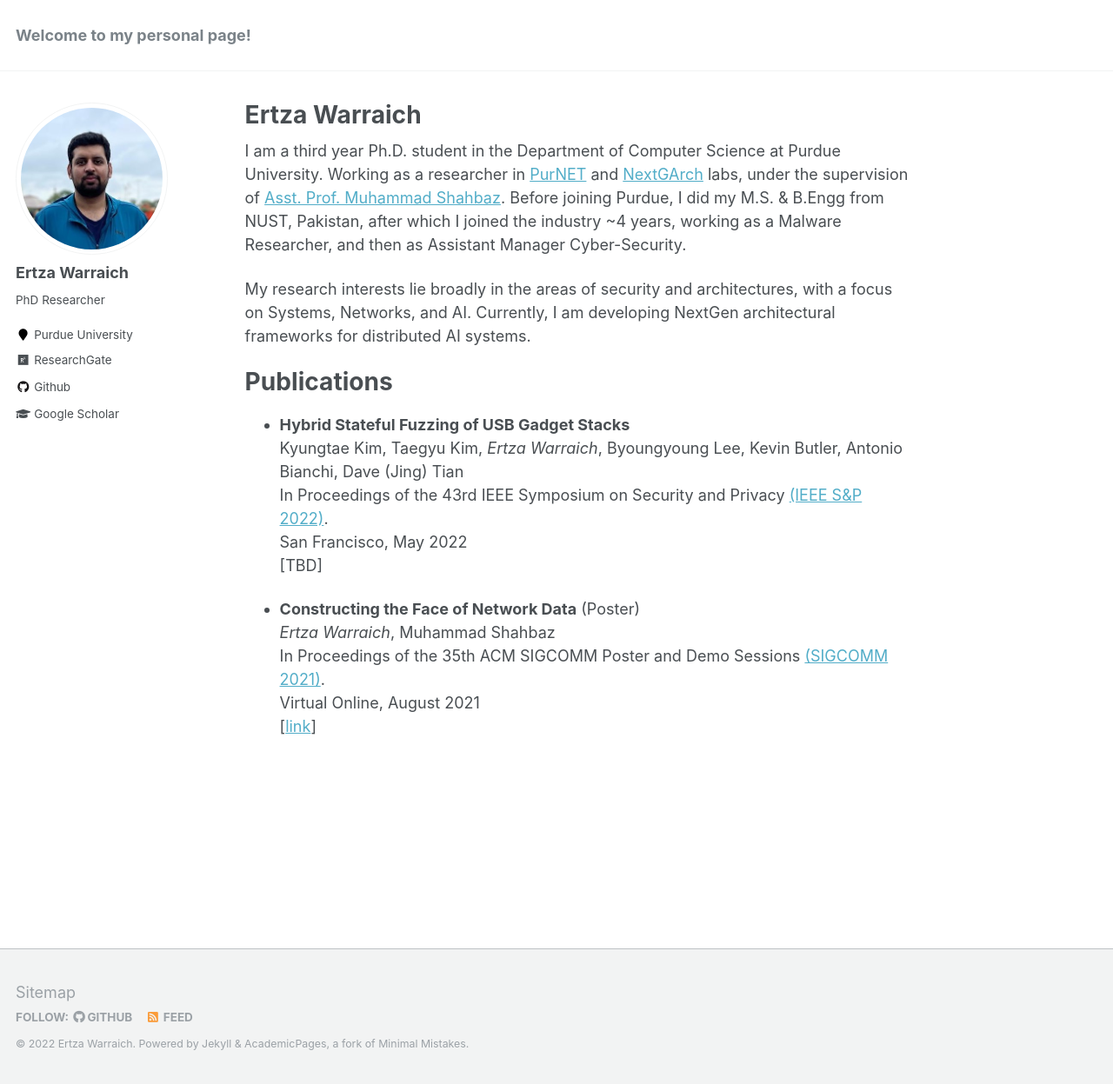
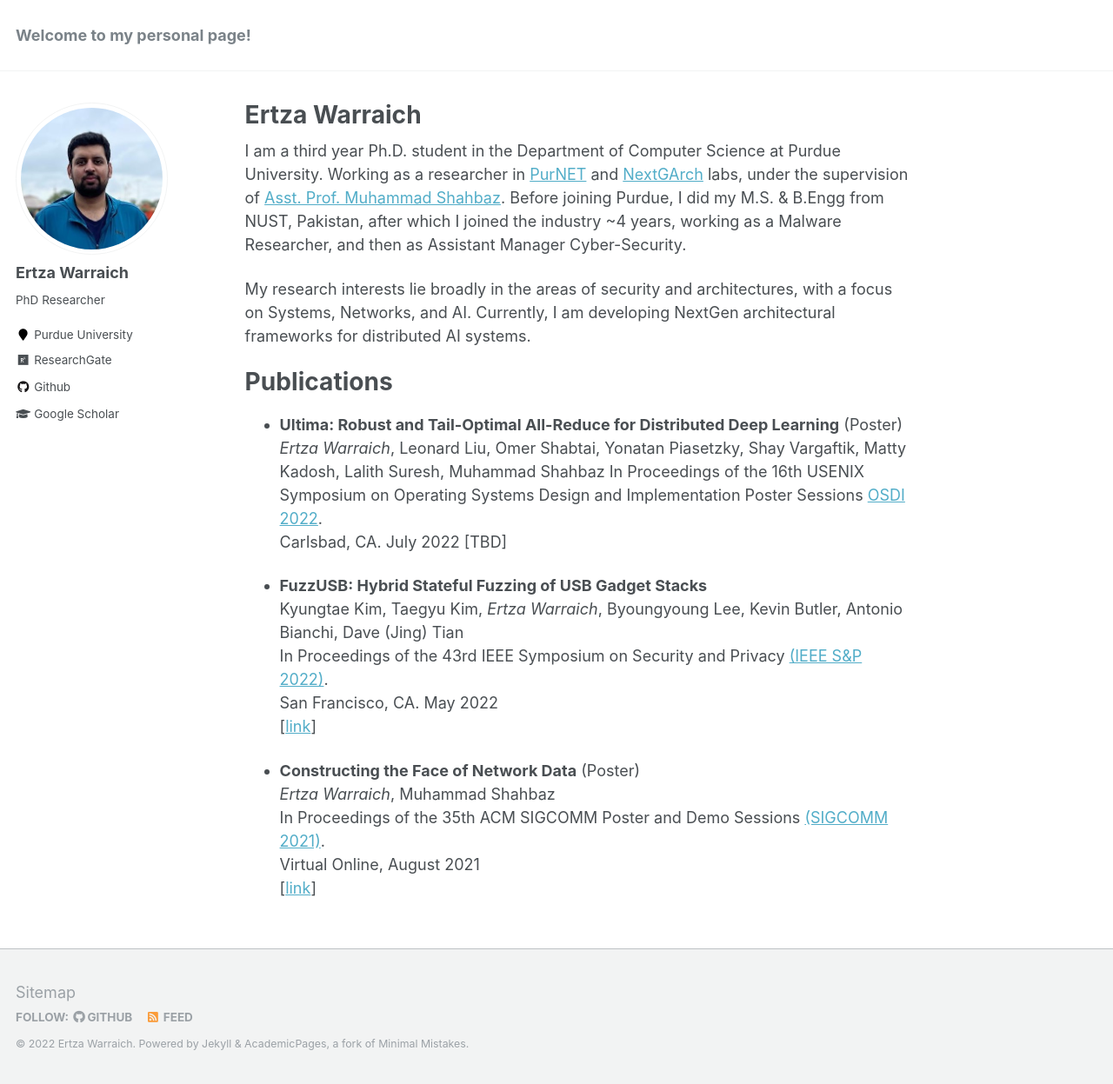
Before and after one commit to ertza/ertza.github.io, a Jekyll site: the page built from _pages/about.md, in a window 1280 px wide and 1247 px high. Shown: the whole window at 87% size. Built offline with Jekyll 4.4.1, drawn with Linux system fonts in a browser that asks for light colours.

Commit message:
Added pub ultima poster

```diff
--- a/_pages/about.md
+++ b/_pages/about.md
@@ -16,11 +16,17 @@ My research interests lie broadly in the areas of security and architectures, wi
 
 Publications
 ======
-- **Hybrid Stateful Fuzzing of USB Gadget Stacks** <br>
+- **Ultima: Robust and Tail-Optimal All-Reduce for Distributed Deep Learning** (Poster) <br>
+  *Ertza Warraich*, Leonard Liu, Omer Shabtai, Yonatan Piasetzky, Shay Vargaftik, Matty Kadosh, Lalith Suresh, Muhammad Shahbaz
+  In Proceedings of the 16th USENIX Symposium on Operating Systems Design and Implementation Poster Sessions [OSDI 2022](https://www.usenix.org/conference/osdi22). <br>
+  Carlsbad, CA. July 2022
+  [TBD]
+
+- **FuzzUSB: Hybrid Stateful Fuzzing of USB Gadget Stacks** <br>
   Kyungtae Kim, Taegyu Kim, *Ertza Warraich*, Byoungyoung Lee, Kevin Butler, Antonio Bianchi, Dave (Jing) Tian <br>
   In Proceedings of the 43rd IEEE Symposium on Security and Privacy [(IEEE S&P 2022)](https://www.ieee-security.org/TC/SP2022). <br>
-  San Francisco, May 2022 <br>
-  [TBD]
+  San Francisco, CA. May 2022 <br>
+  \[[link](https://compsec.snu.ac.kr/papers/kyungtae-fuzzusb.pdf)\]
 
 - **Constructing the Face of Network Data** (Poster) <br>
  *Ertza Warraich*, Muhammad Shahbaz <br>
```
